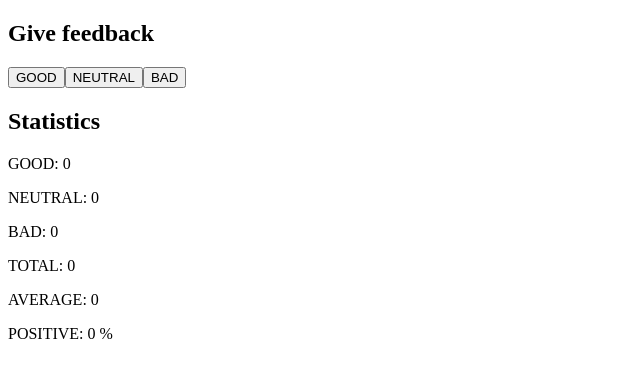
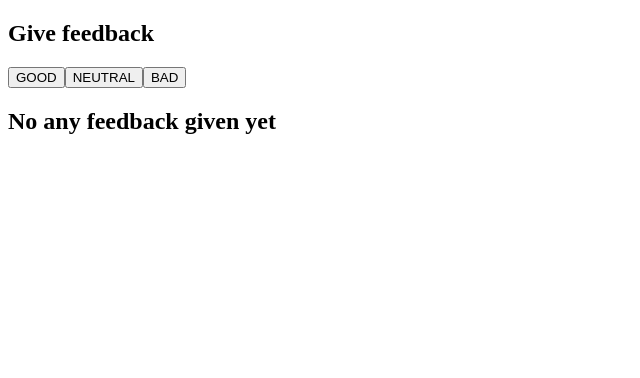
Before and after one commit to Serji2158/helsinki_university_fullstack_course, a React (Create React App) app in the folder unicafe/: page / in a window 1280 px wide. Shown: the top 378 px of the page, without its empty margins (0-640 px from the left). Built offline with nearby package versions, Linux system fonts and the light colour scheme.

Commit message:
ex.1.9: completed

```diff
--- a/unicafe/src/App.js
+++ b/unicafe/src/App.js
@@ -56,7 +56,8 @@ const App = () => {
       <Button onClick={handleClickGood} text="GOOD" />
       <Button onClick={handleClickNeutral} text="NEUTRAL" />
       <Button onClick={handleClickBad} text="BAD" />
-      <Statistics
+      {total ? (
+        <Statistics
         text="Statistics"
         good={good}
         neutral={neutral}
@@ -65,6 +66,11 @@ const App = () => {
         average={average}
         positive={positive}
       />
+      ) :
+        (
+          <Title text="No any feedback given yet" />
+      )}
+
       {/* <Title text="Statistics" />
       <Bullet text="GOOD" counter={good} />
       <Bullet text="NEUTRAL" counter={neutral}/>
```
